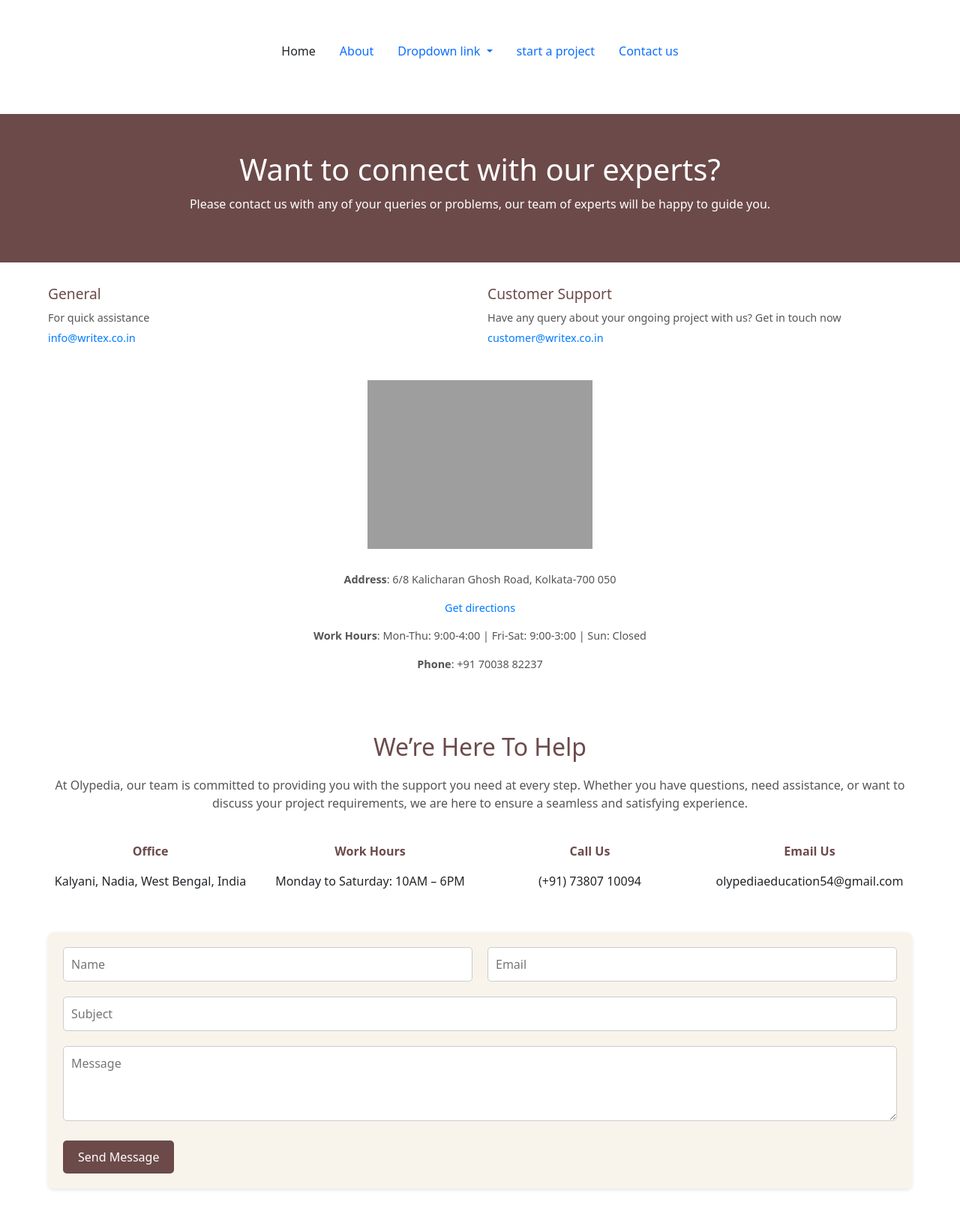
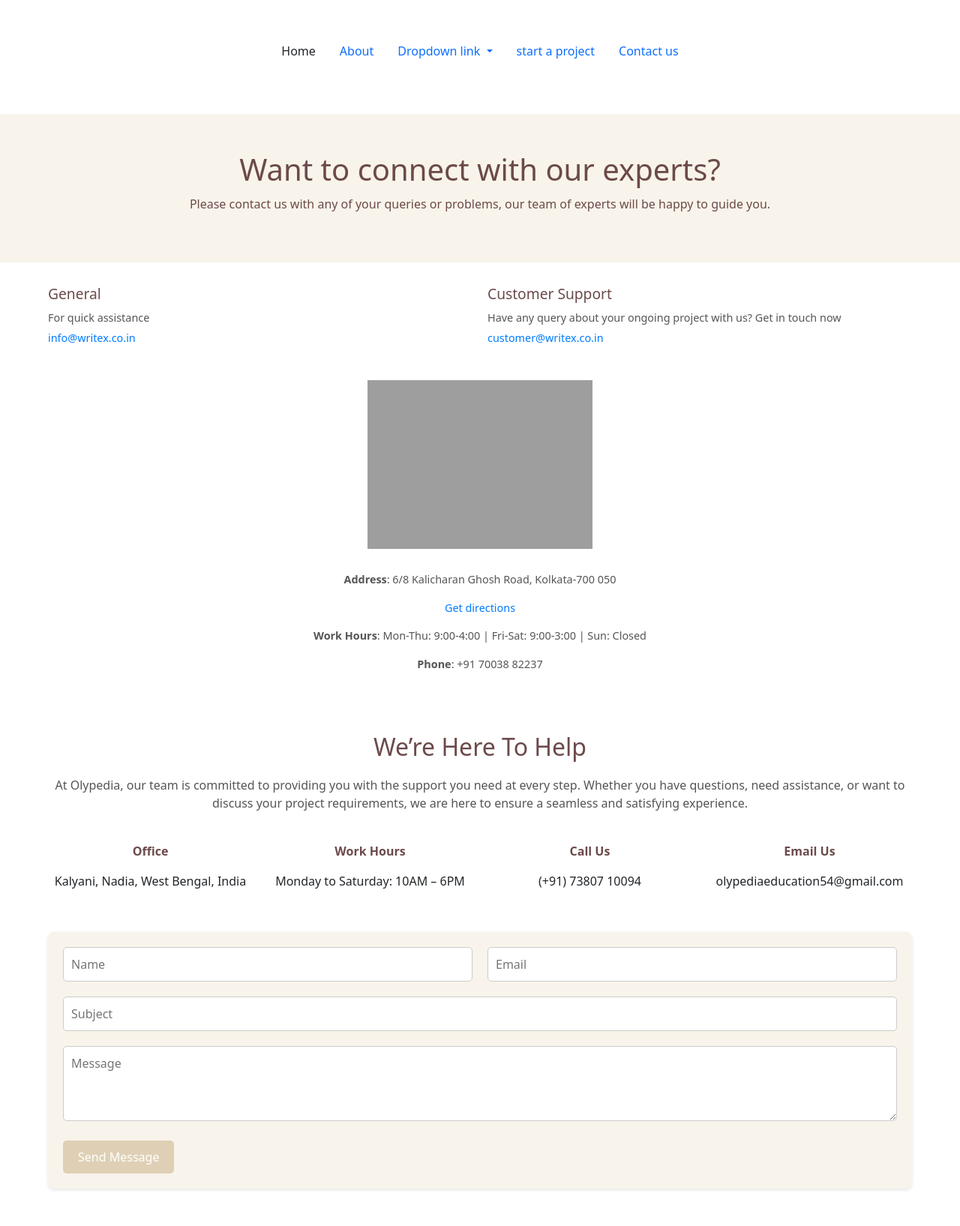
Before and after one commit to TeeWrath/Olypedia-web, a Django app: page /contact/ in a window 1280 px wide. Shown: the whole page at 75% size. Run offline with Django 5.2, Linux system fonts and the light colour scheme; grey boxes are pictures that could not be loaded.

Commit message:
Added contat page and some changes are left willupdate it

```diff
--- a/main/templates/contact.html
+++ b/main/templates/contact.html
@@ -4,7 +4,7 @@
 {% endblock  %}
 
 {% block contant %}  <!-- Header Section -->
-<section style="padding: 50px 0; text-align: center; background-color: #6c4a4a; color: #fff;">
+<section style="padding: 50px 0; text-align: center; background-color: #f9f4eb; color: #6c4a4a;">
     <div style="width: 90%; max-width: 1200px; margin: 0 auto;">
         <h1 style="font-size: 2.5rem; margin-bottom: 10px;">Want to connect with our experts?</h1>
         <p style="font-size: 1rem;">Please contact us with any of your queries or problems, our team of experts will be happy to guide you.</p>
@@ -72,7 +72,7 @@
             </div>
             <input type="text" placeholder="Subject" style="width: 100%; padding: 10px; border: 1px solid #ccc; border-radius: 5px; margin-bottom: 20px;">
             <textarea placeholder="Message" style="width: 100%; padding: 10px; border: 1px solid #ccc; border-radius: 5px; height: 100px; margin-bottom: 20px;"></textarea>
-            <button type="submit" style="background-color: #6c4a4a; color: #fff; padding: 10px 20px; border: none; border-radius: 5px; cursor: pointer;">Send Message</button>
+            <button type="submit" style="background-color: #dfd0b5; color: #fff; padding: 10px 20px; border: none; border-radius: 5px; cursor: pointer;">Send Message</button>
         </form>
     </div>
 </section>
```
